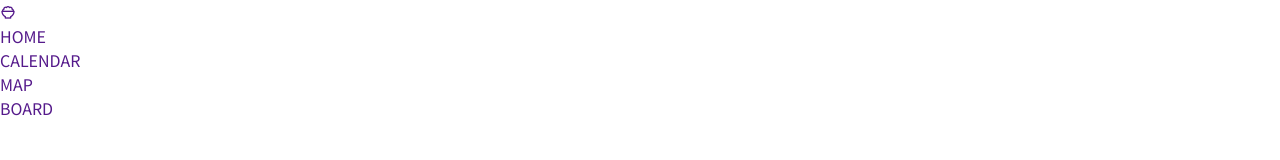
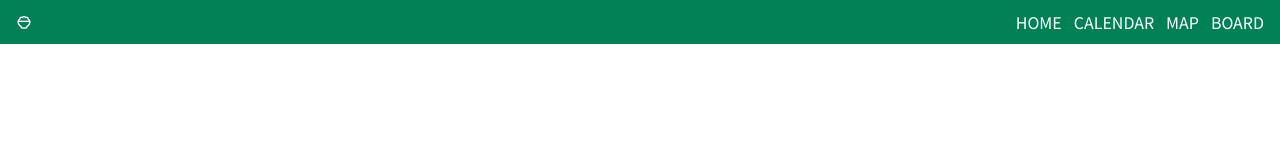
Before and after one commit to soyoung618/WSM_2305, a plain HTML site: page 20220608_school cafeteria/header.html in a window 1280 px wide. Drawn offline with nearby package versions, Linux system fonts and the light colour scheme.

Commit message:
css header>nav

```diff
--- a/20220608_school cafeteria/css/style.css
+++ b/20220608_school cafeteria/css/style.css
@@ -55,6 +55,7 @@ ul {
 }
 a {
     text-decoration: none;
+    color: var(--title-color);
 }
 img {
     max-width: 100%;    /*이미지보다 창 크기가 작아져도 이미지를 다 유지하면서 축소하자*/
@@ -62,10 +63,27 @@ img {
 }
 
 /* nav */
-.conatiner {
+.container {
     margin-left: 1rem;
     margin-right: 1rem;
 }
+header {
+    background-color: var(--first-color);
+}
+nav {
+    height: 44px;
+    display: flex;
+    justify-content: space-between;
+    align-items: center;
+}
+nav a {
+    color:#fff;
+}
+.nav-list {
+    display: flex;
+    column-gap: 0.75rem;    /* 12px; */
+}
+
 
 /* breakpoints */
 /* 2K & 4K */
```
